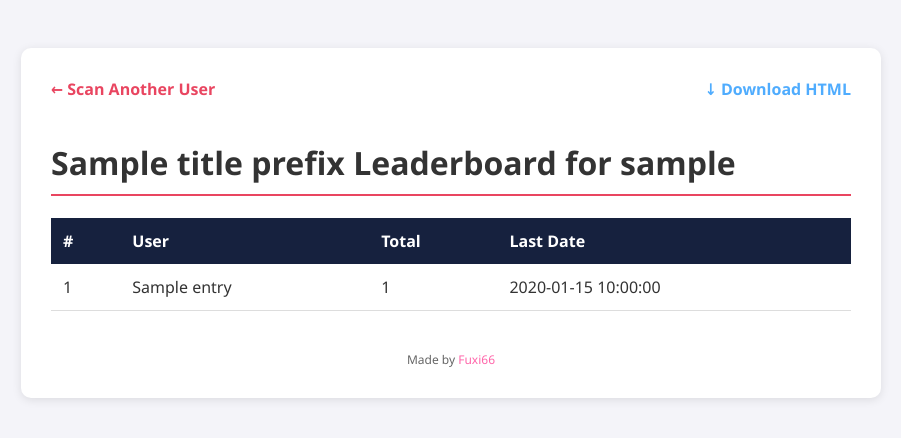
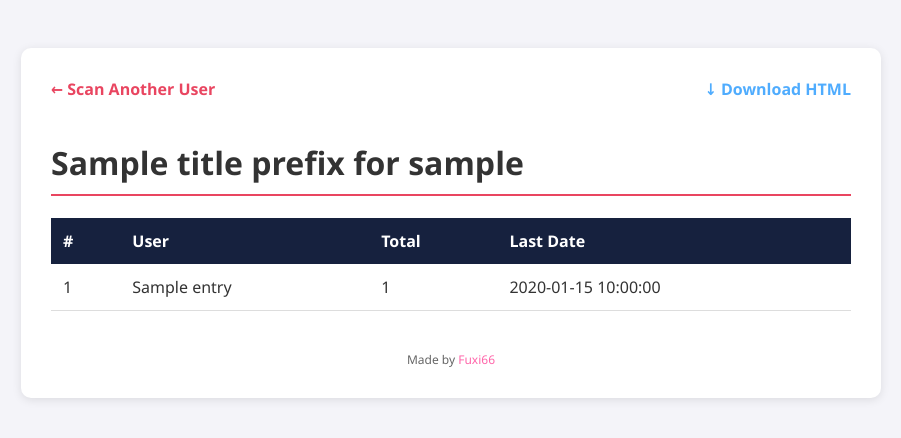
Before and after one commit to wFuxi66/osu-scan, a Flask app: template templates/results.html in a window 1280 px wide. Shown: the top 438 px of the page, without its empty margins (189-1090 px from the left). Run offline with Flask 3, Linux system fonts and the light colour scheme; the template is opened without the code that fills it: most values are stand-ins (such as "Sample title", 1, 10 or a date in 2020).

Commit message:
UI: Refine titles (remove Leaderboard, pluralize Nominators)

```diff
--- a/app.py
+++ b/app.py
@@ -30,7 +30,7 @@ def run_scan_job(job_id, username, mode, cancel_event):
     try:
         if mode == 'nominators':
             result = gder_logic.generate_nominator_leaderboard_for_user(username, progress_callback=update_progress, cancel_event=cancel_event)
-            title_prefix = "Nominator"
+            title_prefix = "Nominators"
         elif mode == 'bn':
             result = gder_logic.generate_bn_leaderboard_for_user(username, progress_callback=update_progress, cancel_event=cancel_event)
             title_prefix = "Mappers Nominated by"
--- a/templates/results.html
+++ b/templates/results.html
@@ -92,7 +92,7 @@
         {% if 'Nominated by' in title_prefix %}
         <h1>{{ title_prefix }} {{ username }}</h1>
         {% else %}
-        <h1>{{ title_prefix }} Leaderboard for {{ username }}</h1>
+        <h1>{{ title_prefix }} for {{ username }}</h1>
         {% endif %}
         {% if not leaderboard %}
         <p>No {{ title_prefix }}s found for this user.</p>
```
